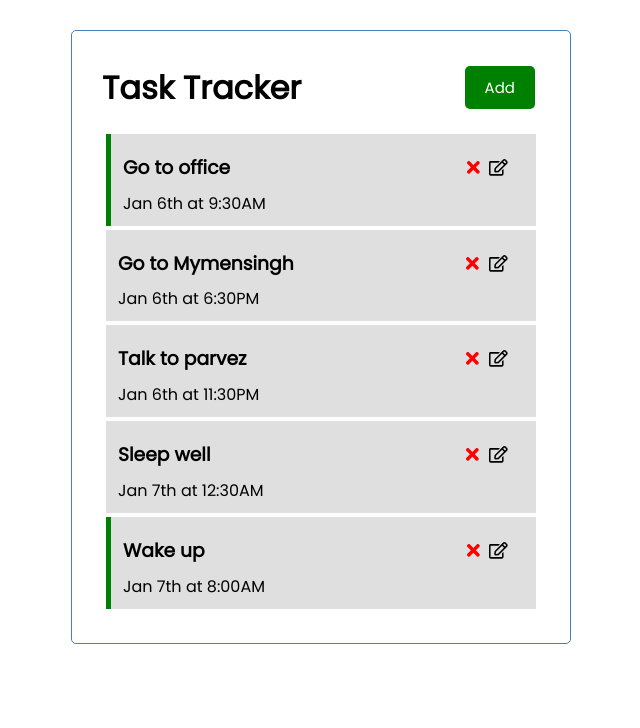
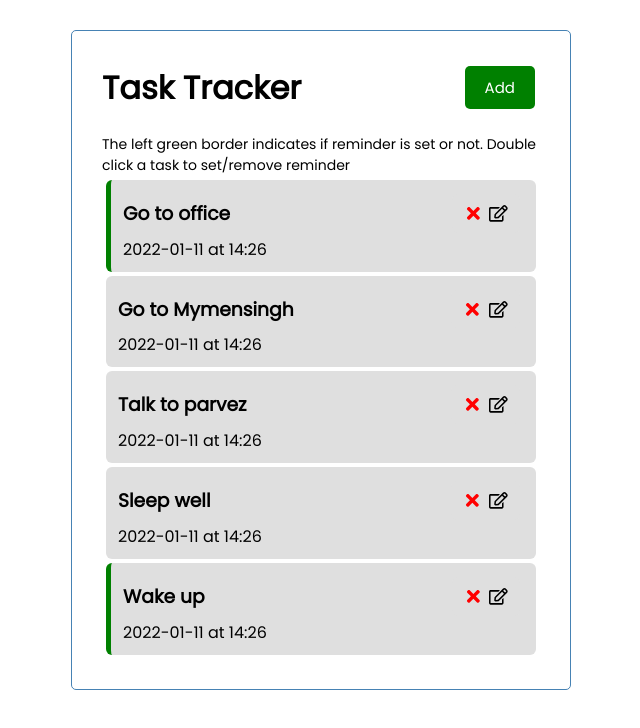
Before and after one commit to Adnan-13/task-tracker, a React (Create React App) app: page / in a window 1280 px wide. Shown: the top 728 px of the page, without its empty margins (319-959 px from the left). Built offline with nearby package versions, Linux system fonts and the light colour scheme.

Commit message:
Edit feature included

```diff
--- a/src/App.js
+++ b/src/App.js
@@ -10,31 +10,31 @@ function App() {
     {
       id: 1,
       text: 'Go to office',
-      date: 'Jan 6th at 9:30AM',
+      date: '2022-01-11T14:26',
       reminder: true,
     },
     {
       id: 2,
       text: 'Go to Mymensingh',
-      date: 'Jan 6th at 6:30PM',
+      date: '2022-01-11T14:26',
       reminder: false,
     },
     {
       id: 3,
       text: 'Talk to parvez',
-      date: 'Jan 6th at 11:30PM',
+      date: '2022-01-11T14:26',
       reminder: false,
     },
     {
       id: 4,
       text: 'Sleep well',
-      date: 'Jan 7th at 12:30AM',
+      date: '2022-01-11T14:26',
       reminder: false,
     },
     {
       id: 5,
       text: 'Wake up',
-      date: 'Jan 7th at 8:00AM',
+      date: '2022-01-11T14:26',
       reminder: true,
     },
   ]);
@@ -51,13 +51,12 @@ function App() {
     // console.log(editedTask);
     var modifiedTasks = [];
     tasks.forEach((i) => {
-      console.log(i.id, editTask.id);
-      if (editTask.id === i.id) {
-        console.log('Got that S****');
-      }
+      editedTask.id === i.id
+        ? modifiedTasks.push(editedTask)
+        : modifiedTasks.push(i);
     });
 
-    // console.log(modifiedTasks);
+    setTasks(modifiedTasks);
   };
 
   // delete task
@@ -77,19 +76,24 @@ function App() {
   const onAddToggle = () => {
     setShowAddTask(!showAddTask);
   };
-
   return (
     <div>
       <div className='container'>
         <Header onAddToggle={onAddToggle} showAddTask={showAddTask} />
         {showAddTask ? <AddTask onAdd={addTask} /> : ''}
         {tasks.length > 0 ? (
+          <>
+            <p style={{ fontSize: 14 }}>
+              The left green border indicates if reminder is set or not. Double
+              click a task to set/remove reminder
+            </p>
             <Tasks
               tasks={tasks}
               onDelete={deleteTask}
               onEdit={editTask}
               onReminderToggle={setReminder}
             />
+          </>
         ) : (
           'No tasks to show'
         )}
--- a/src/components/AddTask.js
+++ b/src/components/AddTask.js
@@ -13,6 +13,8 @@ const AddTask = ({ onAdd }) => {
       return;
     }
 
+    // let formatedDate = date.split('T');
+    // formatedDate = formatedDate[0] + ' at ' + formatedDate[1];
     onAdd({ text, date, reminder });
 
     setText('');
@@ -35,7 +37,7 @@ const AddTask = ({ onAdd }) => {
       <div className='form-control'>
         <label>Date and Time</label>
         <input
-          type='text'
+          type='datetime-local'
           placeholder='Add Date and time'
           value={date}
           onChange={(e) => setDate(e.target.value)}
--- a/src/components/EditTask.js
+++ b/src/components/EditTask.js
@@ -1,6 +1,6 @@
 import React, { useState } from 'react';
 
-const EditTask = ({ task, onEdit }) => {
+const EditTask = ({ task, onEdit, editTaskField }) => {
   const [text, setText] = useState(task.text);
   const [date, setDate] = useState(task.date);
   const [reminder, setReminder] = useState(task.reminder);
@@ -15,7 +15,11 @@ const EditTask = ({ task, onEdit }) => {
       return;
     }
 
+    // let formatedDate = date.split('T');
+    // formatedDate = formatedDate[0] + ' at ' + formatedDate[1];
+
     onEdit({ id: theID, text, date, reminder });
+    editTaskField(false);
   };
 
   return (
@@ -33,7 +37,7 @@ const EditTask = ({ task, onEdit }) => {
         <div className='form-control'>
           <label>Date and Time</label>
           <input
-            type='text'
+            type='datetime-local'
             value={date}
             onChange={(e) => setDate(e.target.value)}
           />
--- a/src/components/Task.js
+++ b/src/components/Task.js
@@ -5,6 +5,8 @@ import EditTask from './EditTask.js';
 
 const Task = ({ task, onDelete, onReminderToggle, onEdit }) => {
   const [showEditTask, setShowEditTask] = useState(false);
+  let formatedDate = task.date.split('T');
+  formatedDate = formatedDate[0] + ' at ' + formatedDate[1];
   return (
     <>
       <div
@@ -24,9 +26,13 @@ const Task = ({ task, onDelete, onReminderToggle, onEdit }) => {
             />
           </div>
         </h3>
-        <p> {task.date} </p>
+        <p> {formatedDate} </p>
       </div>
-      {showEditTask ? <EditTask task={task} onEdit={onEdit} /> : ''}
+      {showEditTask ? (
+        <EditTask task={task} onEdit={onEdit} editTaskField={setShowEditTask} />
+      ) : (
+        ''
+      )}
     </>
   );
 };
--- a/src/index.css
+++ b/src/index.css
@@ -60,6 +60,7 @@ body {
   background: #dfdfdf;
   margin: 4px;
   padding: 10px 12px;
+  border-radius: 6px;
 }
 
 .task.reminder {
```
Lines whose indentation alone changed are shown as unchanged.
